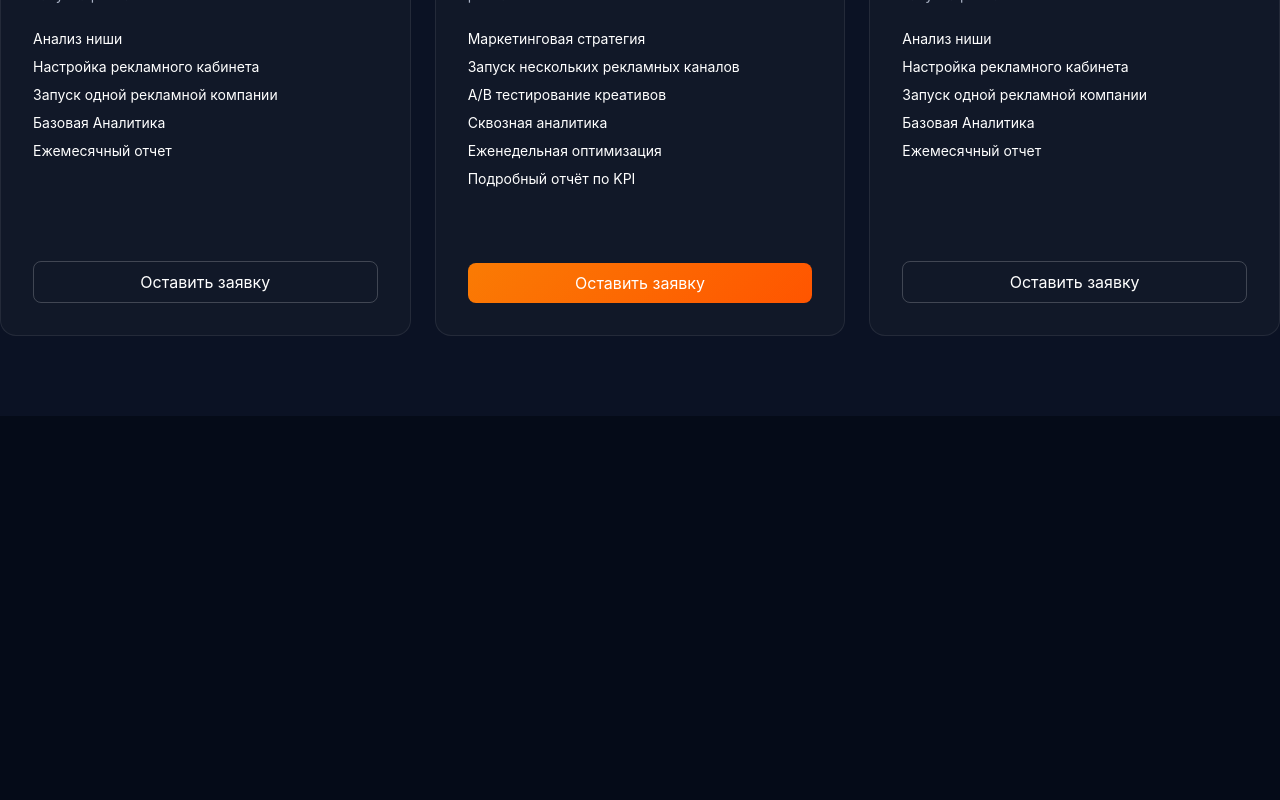
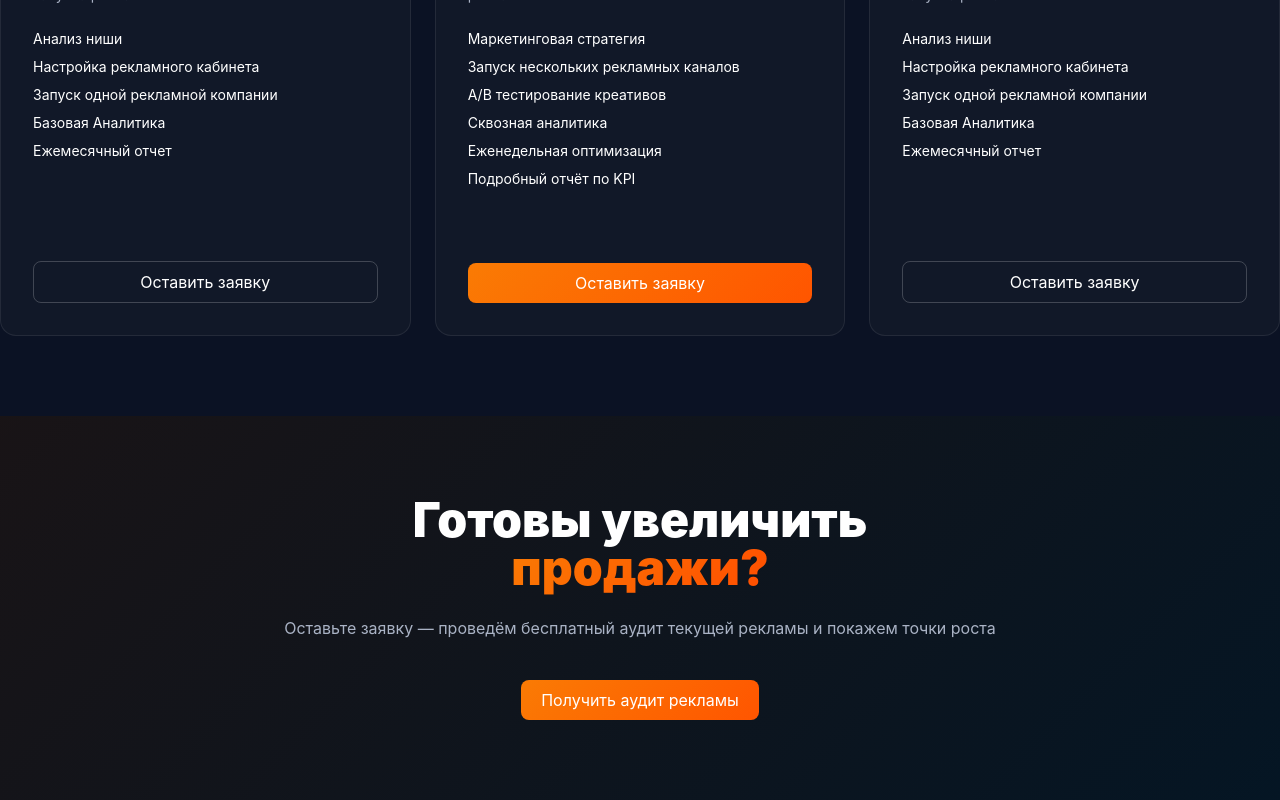
Before and after one commit to denism-96/KeyCard, a React (Vite) app: page / in a window 1280 px wide. Shown: the part 2973-3773 px from the top of the page. Before the commit the page ends 3389 px from the top, so only its background shows below. Built offline with nearby package versions, Linux system fonts and the light colour scheme.

Commit message:
feat(audit) add audit section for homepage

```diff
--- /dev/null
+++ b/src/components/Audit.jsx
@@ -0,0 +1,19 @@
+import Button from "./Ui/Button";
+
+export default function Audit() {
+  return (
+    <section className="bg-[linear-gradient(135deg,rgba(255,122,0,0.08),rgba(0,216,255,0.05))] py-20">
+      <div className="m-auto flex max-w-7xl flex-col items-center">
+        <h2 className="mb-6 text-center text-5xl font-black">
+          Готовы увеличить <br />{" "}
+          <span className="gradient-orange">продажи?</span>
+        </h2>
+        <p className="mb-10 text-[16px] text-(--text-gray)">
+          Оставьте заявку — проведём бесплатный аудит текущей рекламы и покажем
+          точки роста
+        </p>
+        <Button>Получить аудит рекламы</Button>
+      </div>
+    </section>
+  );
+}
--- a/src/pages/HomePage.jsx
+++ b/src/pages/HomePage.jsx
@@ -1,4 +1,5 @@
 import AboutSection from "../components/AboutSection";
+import Audit from "../components/Audit";
 import HeroSection from "../components/HeroSection";
 import ServicesSection from "../components/ServicesSection";
 import Tariffs from "../components/Tariffs";
@@ -10,6 +11,7 @@
       <AboutSection />
       <ServicesSection />
       <Tariffs />
+      <Audit />
     </>
   );
 }
```
